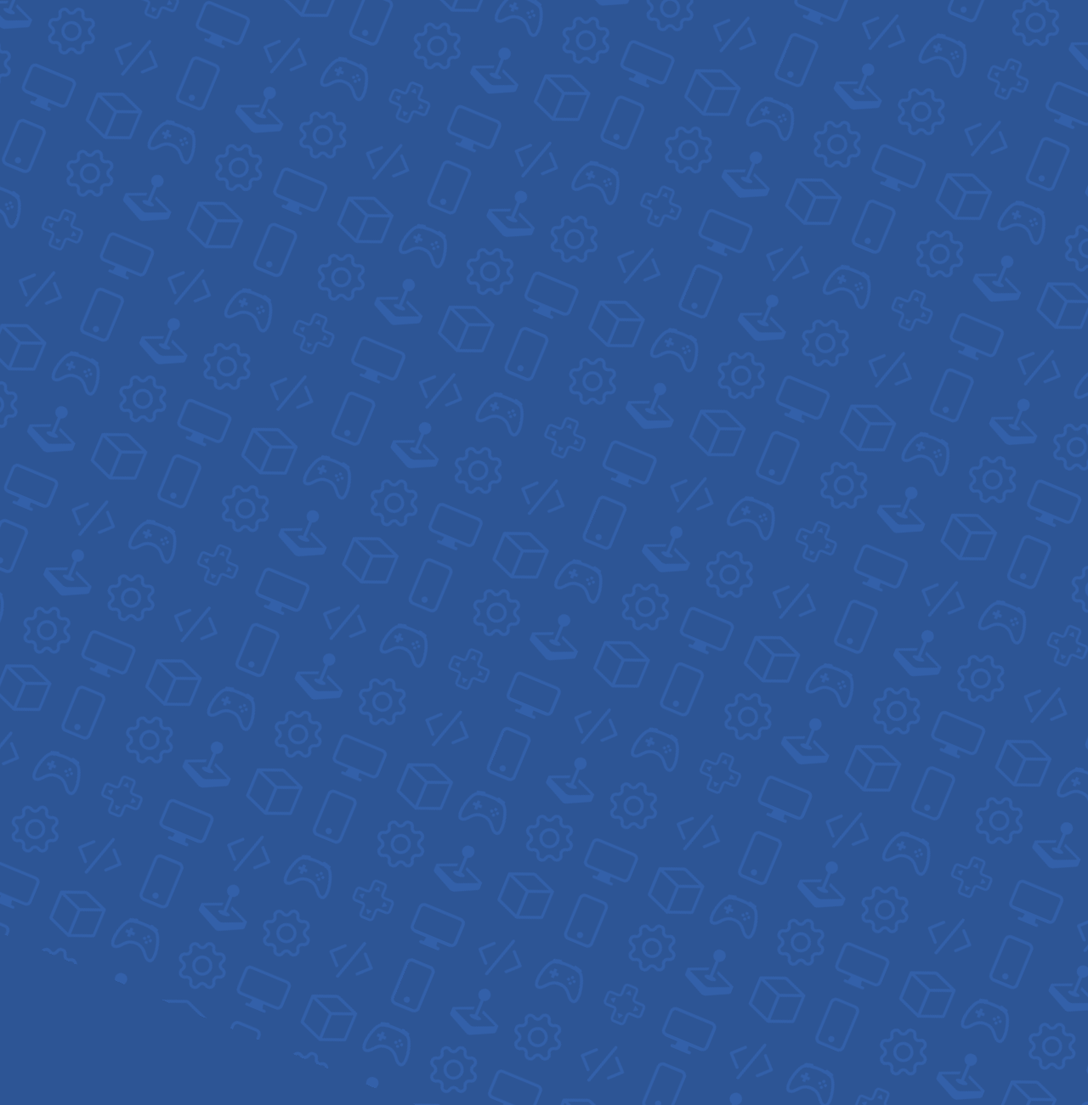
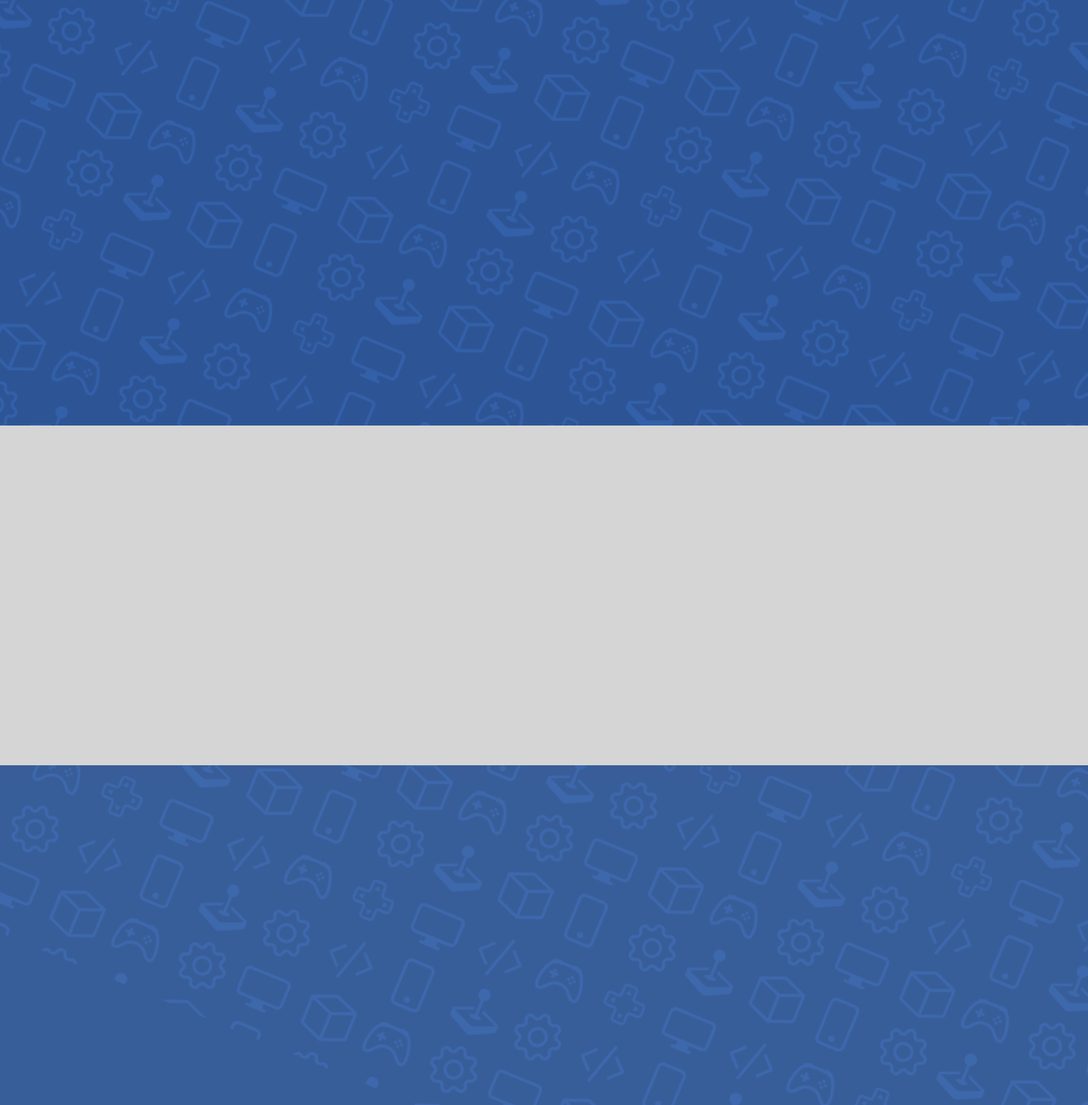
Before and after one commit to aCross-Game-Engine/across.ehan.dev, a plain HTML site: page index.html in a window 1280 px wide. Shown: the part 119-1420 px from the top of the page at 85% size. Before the commit the page ends 820 px from the top, so only its background shows below. Drawn offline with Linux system fonts and the light colour scheme.

Commit message:
🔧 Updated CSS Styles

```diff
--- a/styles/main.css
+++ b/styles/main.css
@@ -23,3 +23,17 @@
   background-repeat: repeat;
   transform: rotate(22.5deg);
 }
+.landing {
+  width: 100%;
+  height: 75%;
+}
+.feature {
+  width: 100%;
+  height: 50%;
+  background-color: #d5d5d5;
+}
+.feature2 {
+  width: 100%;
+  height: 50%;
+  background-color: #d5d5d510;
+}
```
